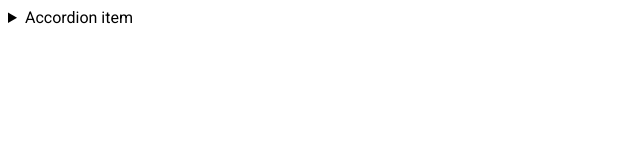
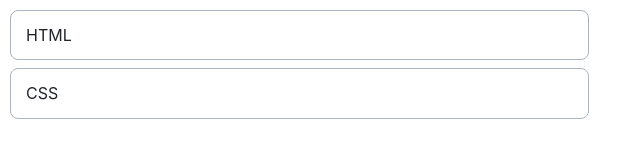
Before and after one commit to js-tasks-ru/htmlcss-20211021_919869, a website: page 03-lection1/02-accordion/index.html in a window 1280 px wide. Shown: the whole page, without its empty margins (0-644 px from the left). Drawn offline with Linux system fonts and the light colour scheme.

Commit message:
созданы стили для компонента Аккордеон

```diff
--- a/03-lection1/02-accordion/accordion.css
+++ b/03-lection1/02-accordion/accordion.css
@@ -1 +1,51 @@
 /* Стилизация аккордеона */
+.accordion {
+    box-sizing: border-box;
+    left: 10px;
+    top: 10px;
+    width: 579px;
+    padding: 15px;
+    border: 1px solid var(--grey-3);
+    background-color: var(--white);
+    border-radius: 8px;
+    margin-bottom: 8px;
+    position: relative;
+}
+
+.accordion:last-child {
+    margin-bottom: 0px;
+}
+
+.accordion__summary {
+    display: block;
+    font-size: 16px;
+    font-weight: normal;
+    font-family: Inter, sans-serif;
+    color: var(--black);
+}
+
+.accordion__summary:hover {
+    cursor: pointer;
+}
+
+.accordion[open] .accordion__summary {
+    font-weight: bolder;
+}
+
+.accordion__summary::-webkit-details-marker {
+/*
+    Для поддержки Chrome версий 88 и ниже. C 89 версии summary имеет display: list-item по-умолчанию.
+    Стандартный маркер убирается путем изменения display: list-item на display: block
+*/
+    display: none
+}
+
+.accordion__detail {
+    display: block;
+    font-size: 16px;
+    font-weight: normal;
+    font-family: Inter, sans-serif;
+    color: var(--grey-4);
+    margin-bottom: 0px;
+    text-align: justify;
+}
--- a/03-lection1/02-accordion/index.html
+++ b/03-lection1/02-accordion/index.html
@@ -2,16 +2,25 @@
 <!-- Страница с аккордеоном -->
 <html lang="ru">
     <head>
+        <link rel="stylesheet" href="../../assets/css/normalize.css">
         <link rel="stylesheet" href="../../assets/css/main.css">
         <link rel="stylesheet" href="./accordion.css">
     </head>
     <body>
-        <details>
-            <summary>
-                Accordion item
+        <details class="accordion">
+            <summary class="accordion__summary">
+                HTML
             </summary>
-            <p>
-                Hidden content
+            <p class="accordion__detail">
+                HTML (от англ. HyperText Markup Language — «язык гипертекстовой разметки») — стандартизированный язык разметки документов для просмотра веб-страниц в браузере.
+            </p>
+        </details>
+        <details class="accordion">
+            <summary class="accordion__summary">
+                CSS
+            </summary>
+            <p class="accordion__detail">
+                CSS (/siːɛsɛs/ англ. Cascading Style Sheets «каскадные таблицы стилей») — формальный язык описания внешнего вида документа (веб-страницы), написанного с использованием языка разметки (чаще всего HTML или XHTML).
             </p>
         </details>
     </body>
```
